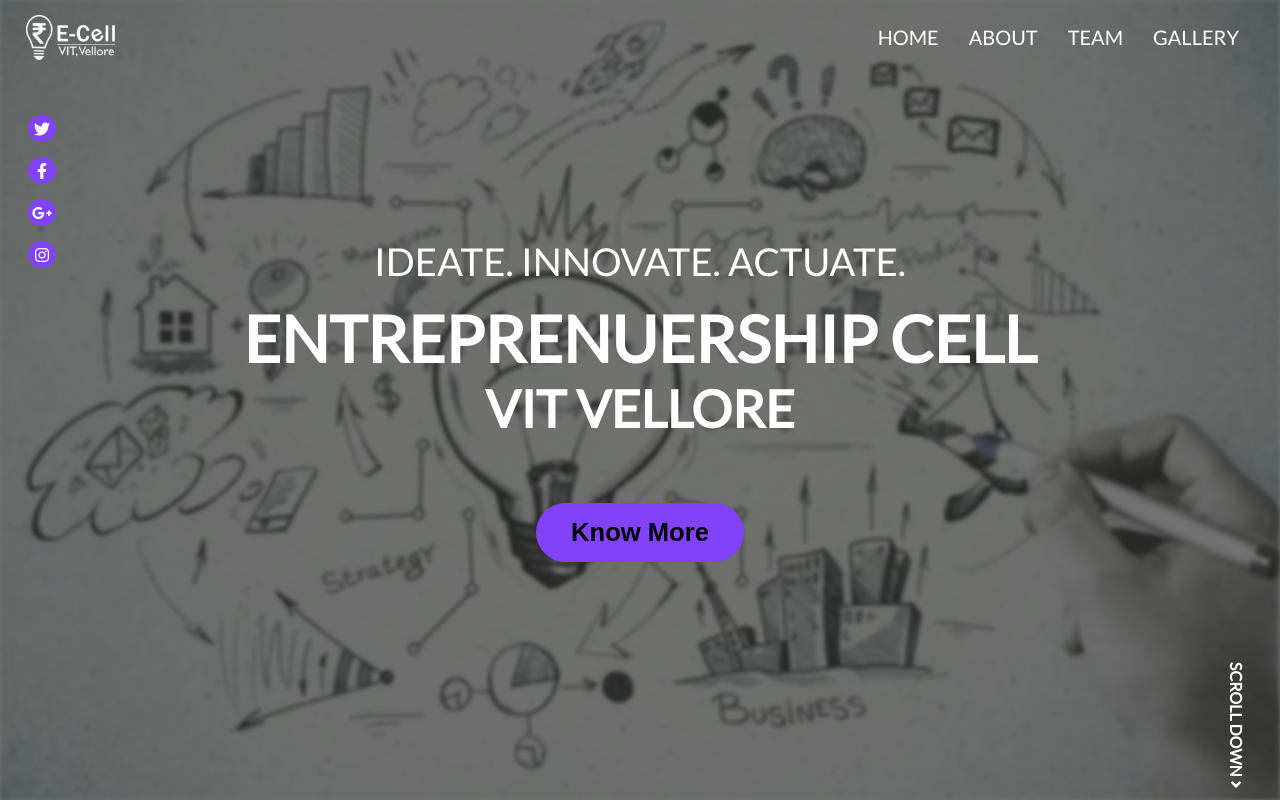
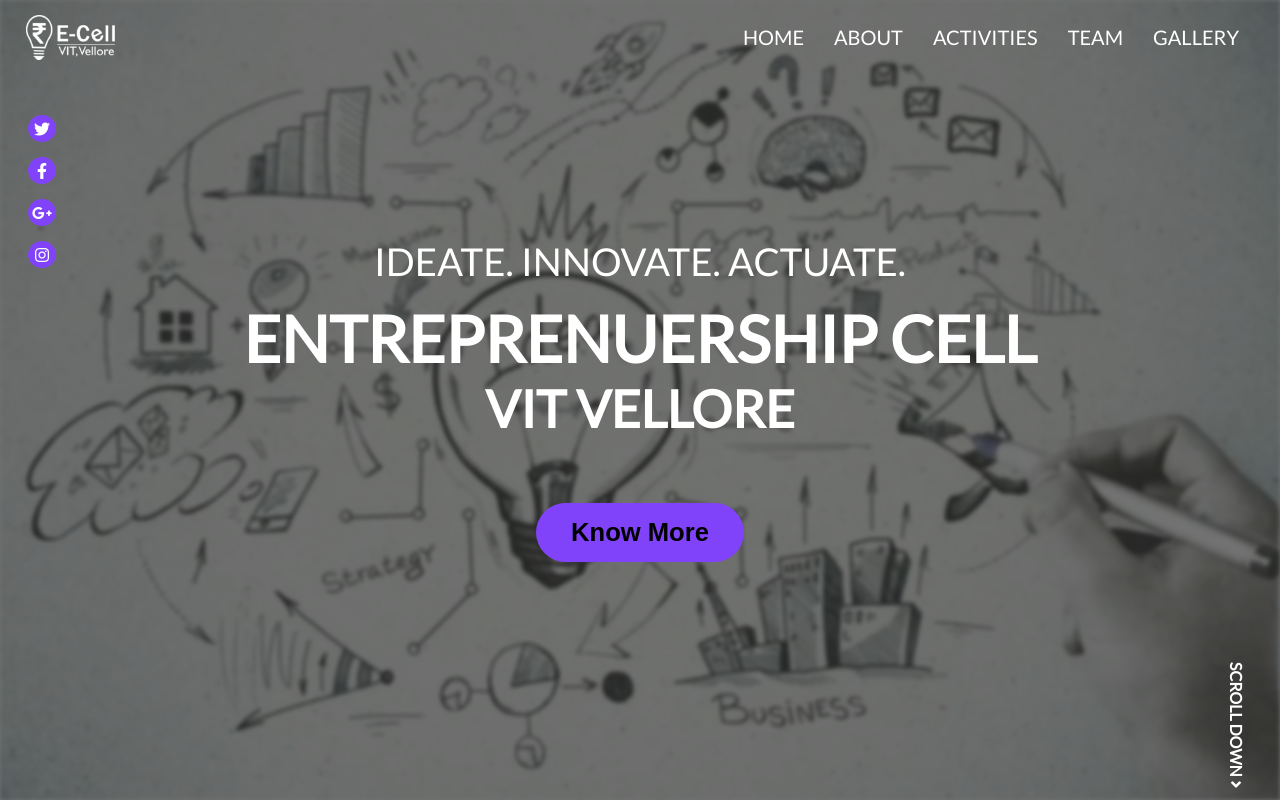
Before and after one commit to ecellvit/ECellVit20, a React (Create React App) app: page / in a window 1280 px wide. Shown: the top 800 px of the page. Built offline with nearby package versions, Linux system fonts and the light colour scheme.

Commit message:
Update Nav.js

```diff
--- a/src/Components/Nav.js
+++ b/src/Components/Nav.js
@@ -21,11 +21,12 @@ function Nav() {
         }
         setScroll(activeClass);
      });
-    return (
+return (
         <div className={`topnav ${scrolled}`}>
             <img src="./assets/images/ecell-white.png" alt="E-cell VIT" height="45" />
             <Link to="gallery" spy={true} smooth={true} offset={0} duration={500}>Gallery</Link>
             <Link to="team" spy={true} smooth={true} offset={0} duration={500}>Team</Link>
+            <Link to="activities" spy={true} smooth={true} offset={0} duration={500}>Activities</Link>
             <Link to="about" spy={true} smooth={true} offset={0} duration={500}>About</Link>
             <Link to="home" spy={true} smooth={true} offset={0} duration={500}>home</Link>
             <button className="icon" onClick={toggle}>
@@ -36,6 +37,7 @@ function Nav() {
                 <div className="sidenav">
                     <Link to="home" spy={true} smooth={true} offset={-70} duration={500}>Home</Link>
                     <Link to="about" spy={true} smooth={true} offset={-70} duration={500}>About</Link>
+                    <Link to="activities" spy={true} smooth={true} offset={-70} duration={500}>Activities</Link>
                     <Link to="team" spy={true} smooth={true} offset={-70} duration={500}>Team</Link>
                     <Link to="gallery" spy={true} smooth={true} offset={-70} duration={500}>Gallery</Link>
                 </div>
```
